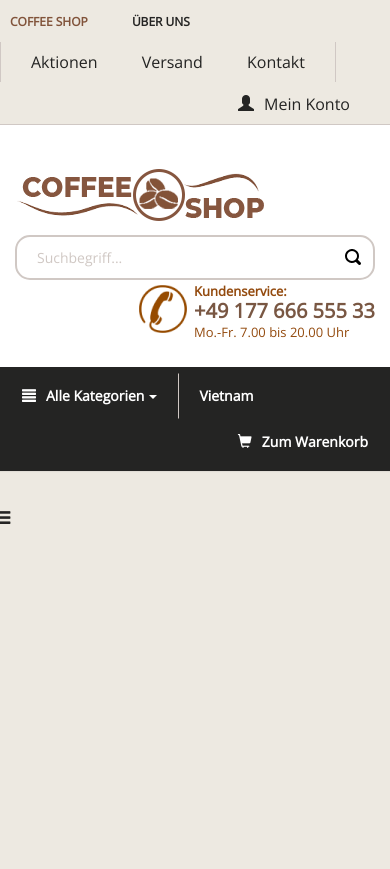
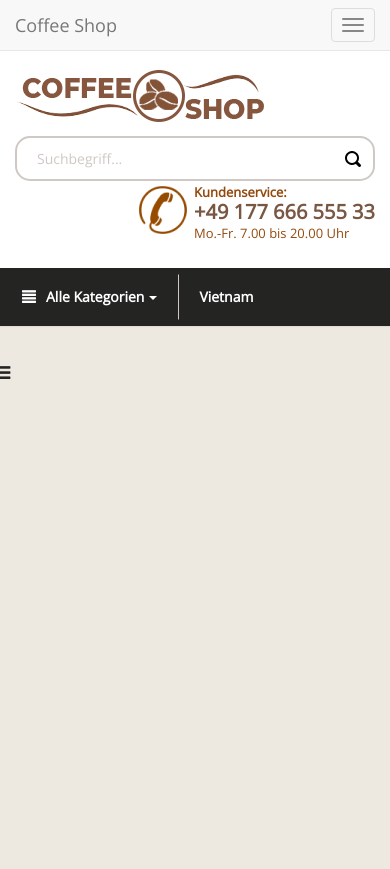
Before and after one commit to ivansmarchuk/CoffeeShop, a PHP site: the page made by app/views/layouts/coffee.php in a window 390 px wide. Before the commit the page ends 524 px from the top, so only its background shows below. Run offline with PHP 8.4, Linux system fonts and the light colour scheme; the template is opened without the code that fills it, so the values that code supplies are empty; some libraries are stand-ins or nearby versions; some web fonts are replaced.

Commit message:
create new top menu

```diff
--- a/app/views/User/login.php
+++ b/app/views/User/login.php
@@ -18,7 +18,7 @@
         </div>
         <div class="register-main">
             <div class="col-md-6 account-left">
-                <form method="post" action="user/login" id="login" role="form" data-toggle="validator">
+                <form method="post" action="user/login" role="form" data-toggle="validator">
                     <div class="form-group has-feedback">
                         <label for="login">Login</label>
                         <input type="text" name="login" class="form-control" id="login" placeholder="Login"
--- a/app/views/layouts/coffee.php
+++ b/app/views/layouts/coffee.php
@@ -25,41 +25,57 @@
         <!--TOP MENU-->
         <div class="container">
             <div class="row">
-                <div class="h-panel clearfix">
-                    <nav class="h-nav h-nav-tabs">
-                        <a href='#' class="active">Coffee Shop</a>
-                        <a href='#'>Über Uns</a>
-                    </nav>
-                    <nav class="h-nav h-nav-center">
-                        <a href='#'>Aktionen</a>
-                        <a href='#'>Versand</a>
-                        <a href='#'>Kontakt</a>
-                    </nav>
-                    <nav class="h-nav pull-right">
-                        <div class="btn-group">
-                            <a class="dropdown-toggle" data-toggle="dropdown"><span
-                                        class="glyphicon glyphicon-user"></span>Mein Konto
-                            </a>
-                            <ul class="dropdown-menu h-nav-menu">
+                <nav class="navbar navbar-default navbar-fixed-top">
+                    <div class="container">
+                        <div class="navbar-header">
+                            <button type="button" class="navbar-toggle collapsed" data-toggle="collapse"
+                                    data-target="#navbar" aria-expanded="false" aria-controls="navbar">
+                                <span class="sr-only">Toggle navigation</span>
+                                <span class="icon-bar"></span>
+                                <span class="icon-bar"></span>
+                                <span class="icon-bar"></span>
+                            </button>
+                            <a class="navbar-brand" href="#">Coffee Shop</a>
+                        </div>
+                        <div id="navbar" class="navbar-collapse collapse">
+                            <ul class="nav navbar-nav">
+                                <li><a href="#">Home</a></li>
+                                <li><a href="#">Über Uns</a></li>
+                                <li><a href="#">Contact</a></li>
+                            </ul>
+                            <ul class="nav navbar-nav navbar-right">
+                                <li><a href="#" class="btn pull-right"><span
+                                                class="glyphicon glyphicon-shopping-cart"></span>Zum
+                                        Warenkorb</a></li>
+                                <!-- <li><a href="../navbar/">Default</a></li>
+                                 <li><a href="../navbar-static-top/">Static top</a></li>-->
+                                <li class="dropdown">
+                                    <a href="#" class="dropdown-toggle" data-toggle="dropdown" role="button"
+                                       aria-haspopup="true" aria-expanded="false">Mein Konto<span class="caret"></span></a>
+                                    <ul class="dropdown-menu">
                                         <?php if (!empty($_SESSION['user'])): ?>
-                                    <li><a href="#">Herzlich willkommen, <?= h($_SESSION['user']['name']); ?></a></li>
-                                    <li><a href='#'><span class="glyphicon glyphicon-time"></span>Bestellungen</a></li>
+                                            <li><a href="#">Herzlich
+                                                    willkommen, <?= h($_SESSION['user']['name']); ?></a></li>
+                                            <li role="separator" class="divider"></li>
+                                            <li><a href='#'><span
+                                                            class="glyphicon glyphicon-time"></span>Bestellungen</a>
+                                            </li>
+                                            <li role="separator" class="divider"></li>
                                             <li><a href="user/logout">Ausloggen</a></li>
                                         <?php else: ?>
                                             <li><a href="user/login">Einloggen</a></li>
+                                            <li role="separator" class="divider"></li>
                                             <li><a href="user/signup">Registrieren</a></li>
                                         <?php endif; ?>
                                     </ul>
+                                </li>
+                            </ul>
                         </div>
-
-                        <!--
-
-                        <a href='#'><span class="glyphicon glyphicon-user"></span>Mein Konto</a>
-                        -->
+                    </div>
                 </nav>
             </div>
         </div>
-        </div>
+
         <div class="header-bottom">
             <div class="container">
                 <div class="row">
@@ -117,8 +133,7 @@
                         <li><span class="btn sp">Vietnam</span></li>
                     </ul>
 
-                    <a href="#" class="btn pull-right"><span class="glyphicon glyphicon-shopping-cart"></span>Zum
-                        Warenkorb</a>
+
                 </div>
 
                 <!--<a href="#" class="btn"><span class="glyphicon glyphicon-align-justify"></span>Alle Kategorien</a>-->
--- a/public/css/style.css
+++ b/public/css/style.css
@@ -11,6 +11,7 @@ body {
     height: 100%;
     color: #242423;
     background: #ede9e1;
+    margin-top: 25px;
 }
 
 a {
@@ -28,60 +29,6 @@ a:hover, a:active, a:focus {
 .relative{
     position: relative;
 }
-/*header container -> all top menu*/
-.h-nav {
-    float: left;
-    padding: 10px 0;
-}
-
-.h-nav a {
-    margin-right: 40px;
-    font-size: 16px;
-}
-
-.h-nav a.active {
-    font-weight: 800;
-    color: #81533A;
-}
-
-/*icons in header-top menu*/
-.h-nav a span {
-    margin-right: 5px;
-}
-
-.h-nav a:last-child {
-    margin-right: 0;
-}
-
-/*header container -> top left menu*/
-.h-nav-tabs {
-    padding: 10px 25px 10px 10px;
-}
-
-.h-nav-tabs a {
-    font-size: 12px;
-    font-weight: 600;
-    text-transform: uppercase;
-}
-.h-nav > .btn-group > a{
-    cursor: pointer;
-}
-.h-nav > .btn-group.open .dropdown-toggle{
-    box-shadow: none;
-
-}
-.h-nav-menu {
-    margin-top: 10px;
-}
-/*header container -> top center menu*/
-/*straight lines in top menus*/
-.h-nav-center {
-    padding: 10px 30px;
-    border-right: 1px solid;
-    border-left: 1px solid;
-    border-color: #d0c8c4;
-}
-
 /*logo style*/
 .header-bottom {
     background-color: #FFF;
```
Also changed, not shown: other parts of public/css/style.css (+111 -0 lines). Lines whose indentation alone changed are shown as unchanged.
